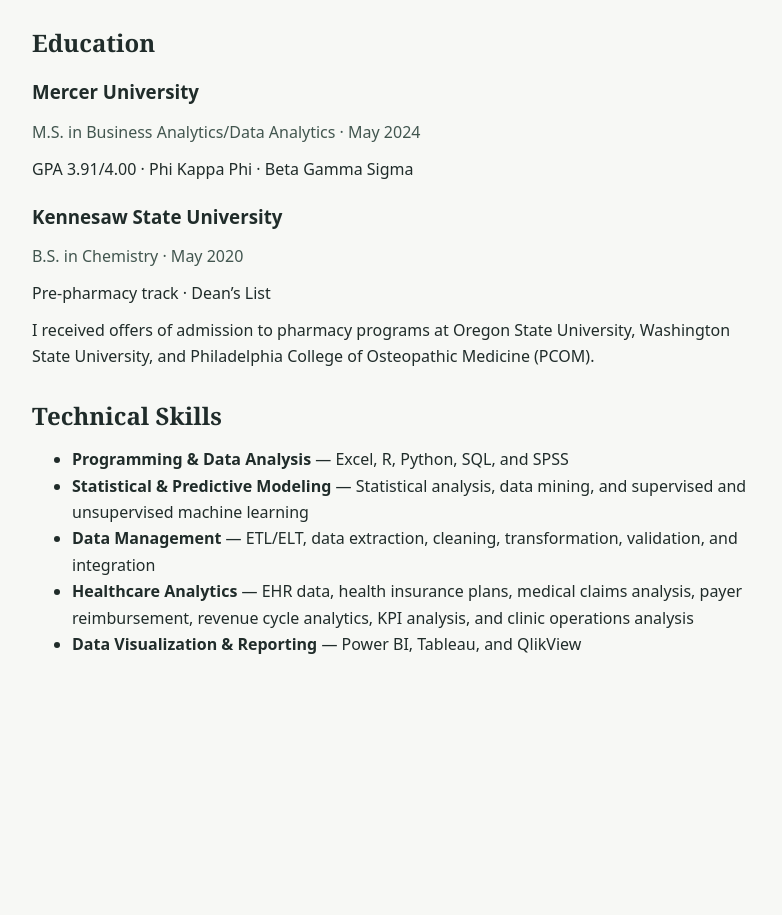
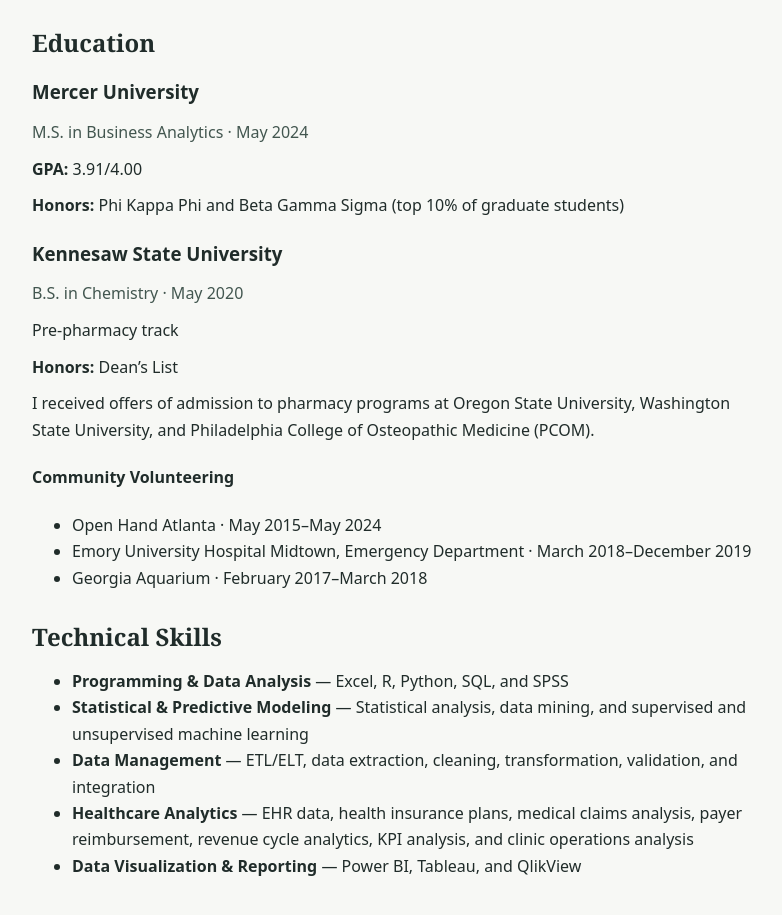
Before and after one commit to iluv3trang/iluv3trang.github.io, a plain HTML site: page index.html in a window 1280 px wide. Shown: the part 3268-4183 px from the top of the page, without its empty margins (240-1022 px from the left). Before the commit the page ends 4021 px from the top, so only its background shows below. Drawn offline with Linux system fonts and the light colour scheme.

Commit message:
Update index.html

```diff
--- a/index.html
+++ b/index.html
@@ -321,15 +321,27 @@ collaborated with payers to maintain provider eligibility, regulatory compliance
 
  <article>
   <h3>Mercer University</h3>
-    <p class="subtitle">M.S. in Business Analytics/Data Analytics · May 2024</p>
-    <p>GPA 3.91/4.00 · Phi Kappa Phi · Beta Gamma Sigma</p>
+  <p class="subtitle">M.S. in Business Analytics · May 2024</p>
+  <p><strong>GPA:</strong> 3.91/4.00</p>
+  <p><strong>Honors:</strong> Phi Kappa Phi and Beta Gamma Sigma (top 10% of graduate students)</p>
 </article>
 
 <article>
   <h3>Kennesaw State University</h3>
   <p class="subtitle">B.S. in Chemistry · May 2020</p>
-    <p>Pre-pharmacy track · Dean’s List</p>
-<p>I received offers of admission to pharmacy programs at Oregon State University, Washington State University, and Philadelphia College of Osteopathic Medicine (PCOM).</p>
+  <p>Pre-pharmacy track</p>
+  <p><strong>Honors:</strong> Dean’s List</p>
+  <p>
+    I received offers of admission to pharmacy programs at Oregon State University,
+    Washington State University, and Philadelphia College of Osteopathic Medicine (PCOM).
+  </p>
+
+  <h4>Community Volunteering</h4>
+  <ul>
+    <li>Open Hand Atlanta · May 2015–May 2024</li>
+    <li>Emory University Hospital Midtown, Emergency Department · March 2018–December 2019</li>
+    <li>Georgia Aquarium · February 2017–March 2018</li>
+  </ul>
 </article>
 </section>
     <section id="skills">
```
Lines whose indentation alone changed are shown as unchanged.
